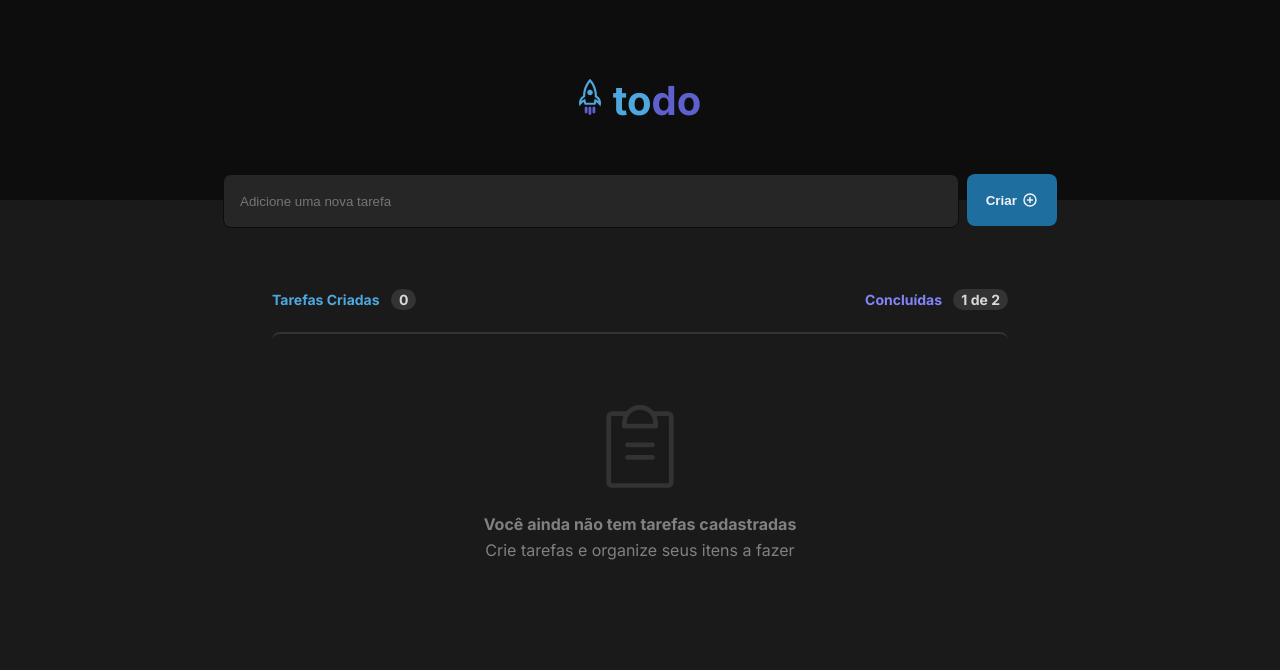
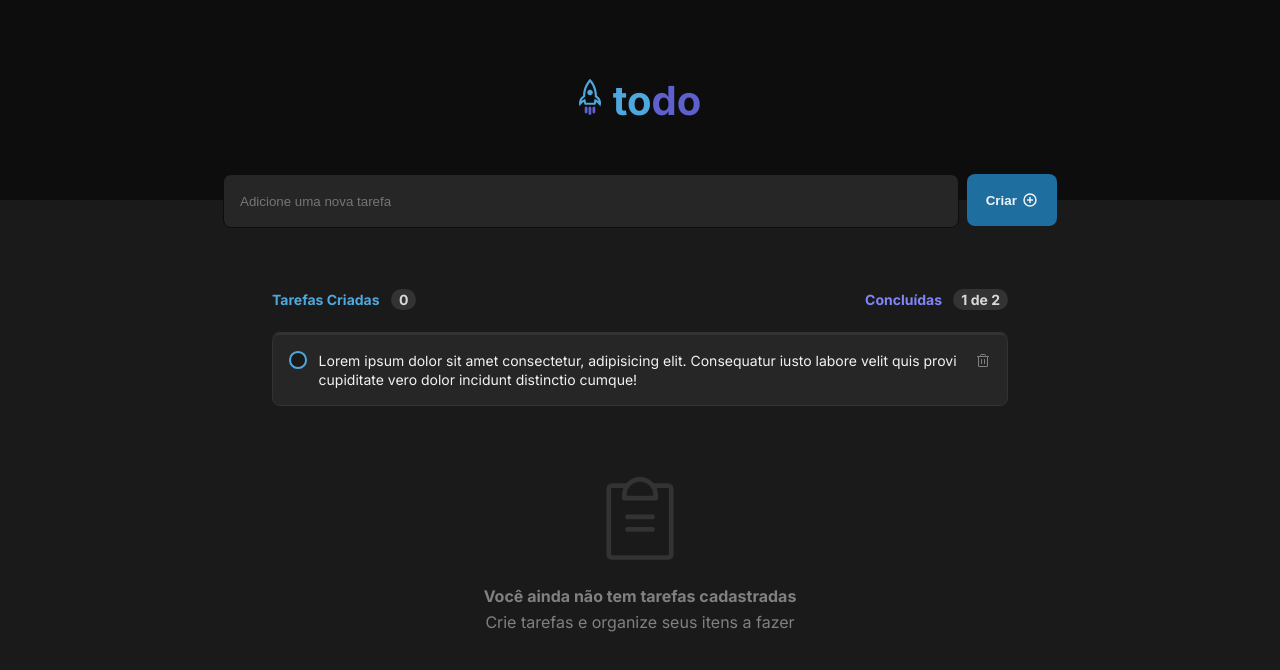
Before and after one commit to rafavramos/ToDoList, a React (Vite) app: page / in a window 1280 px wide. Shown: the top 670 px of the page. Built offline with nearby package versions, Linux system fonts and the light colour scheme.

Commit message:
Create New Task Component

```diff
--- /dev/null
+++ b/src/components/NewTask.module.css
@@ -0,0 +1,54 @@
+.newTask {
+  display: flex;
+  align-items: center;
+  background-color: var(--gray-500);
+  border-radius: 8px;
+  border: 1px solid var(--gray-400);
+}
+
+.inputTask {
+  display: block;
+  justify-items: center;
+}
+
+.round input {
+  appearance: none;
+  width: 1.1rem;
+  height: 1.1rem;
+  border-radius: 50%;
+  background-color: var(--gray-600);
+  border: 2px solid var(--blue);
+  cursor: pointer;
+  outline: none;
+  margin: 16px 0 32px 16px;
+}
+
+.round input:checked {
+  width: 1.1rem;
+  height: 1.1rem;
+  border-radius: 50%;
+  background-color: var(--purpleDark);
+  border: 2px solid var(--purpleDark);
+  cursor: pointer;
+}
+
+.newTask p {
+  display: flex;
+  font-size: 0.875rem;
+  color: var(--gray-100);
+  margin: 16px 12px 16px 12px;
+  line-height: 1.2rem;
+}
+
+.newTask button {
+  background-color: transparent;
+  border: 0;
+  color: var(--gray-300);
+  border-radius: 4px;
+  cursor: pointer;
+  margin: 16px 16px 32px 0;
+}
+
+.newTask button:hover {
+  color: var(--danger);
+}
--- /dev/null
+++ b/src/components/NewTask.tsx
@@ -0,0 +1,20 @@
+import styles from './NewTask.module.css'
+import { Trash } from 'phosphor-react'
+
+export default function NewTask() {
+  return (
+    <div className={styles.newTask}>
+      <div className={styles.round}>
+        <input type="checkbox" name="checkbox" id="checkbox" />
+      </div>
+      <p>
+        Lorem ipsum dolor sit amet consectetur, adipisicing elit. Consequatur
+        iusto labore velit quis provi cupiditate vero dolor incidunt distinctio
+        cumque!
+      </p>
+      <button>
+        <Trash size={16} />
+      </button>
+    </div>
+  )
+}
--- a/src/components/TaskBar.tsx
+++ b/src/components/TaskBar.tsx
@@ -1,4 +1,5 @@
 import styles from './TaskBar.module.css'
+import NewTask from './NewTask'
 import { ClipboardText } from 'phosphor-react'
 
 export default function TaskBar() {
@@ -14,6 +15,7 @@ export default function TaskBar() {
       </header>
       <article className={styles.taskBoard}>
         <div className={styles.taskBoardEmpty}>
+          <NewTask />
           <div className={styles.ClipboardText}>
             <ClipboardText size={100} color="var(--gray-400)" weight="light" />
           </div>
```
